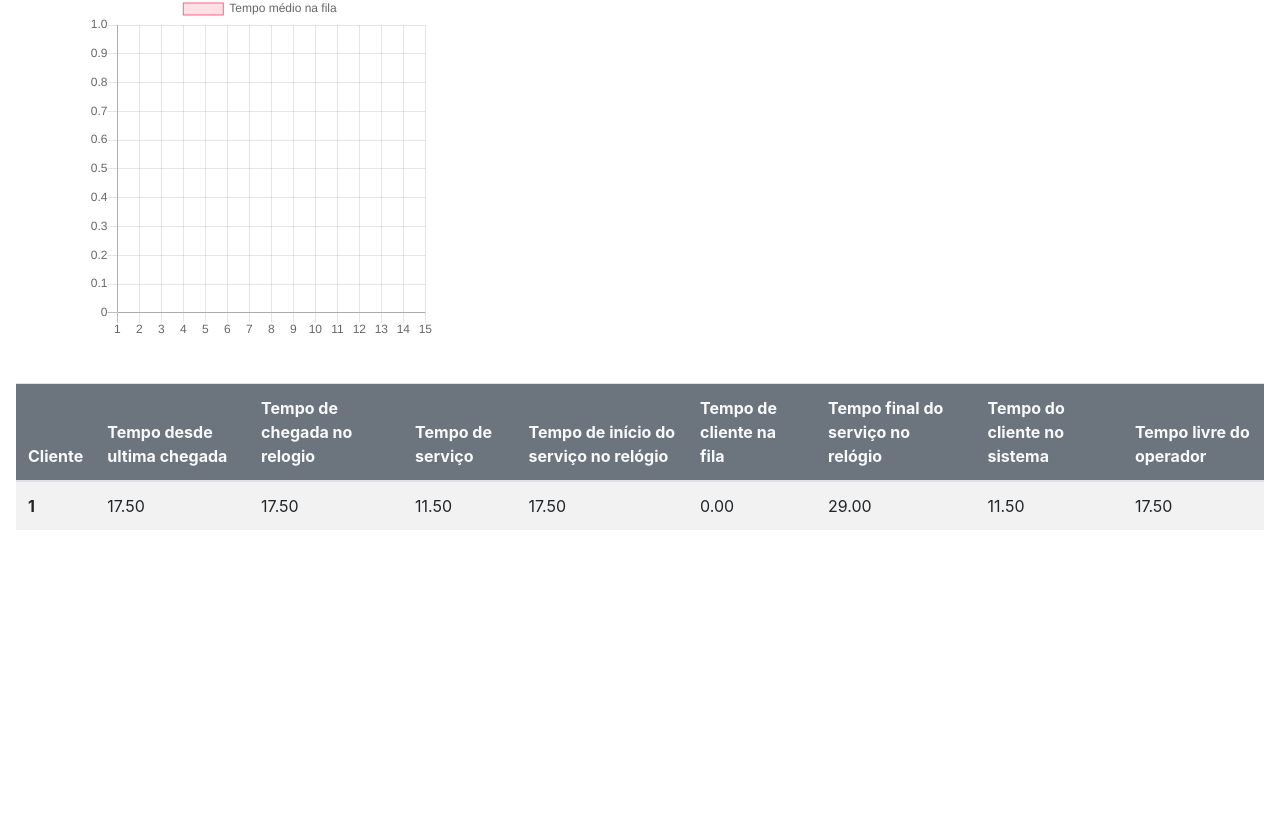
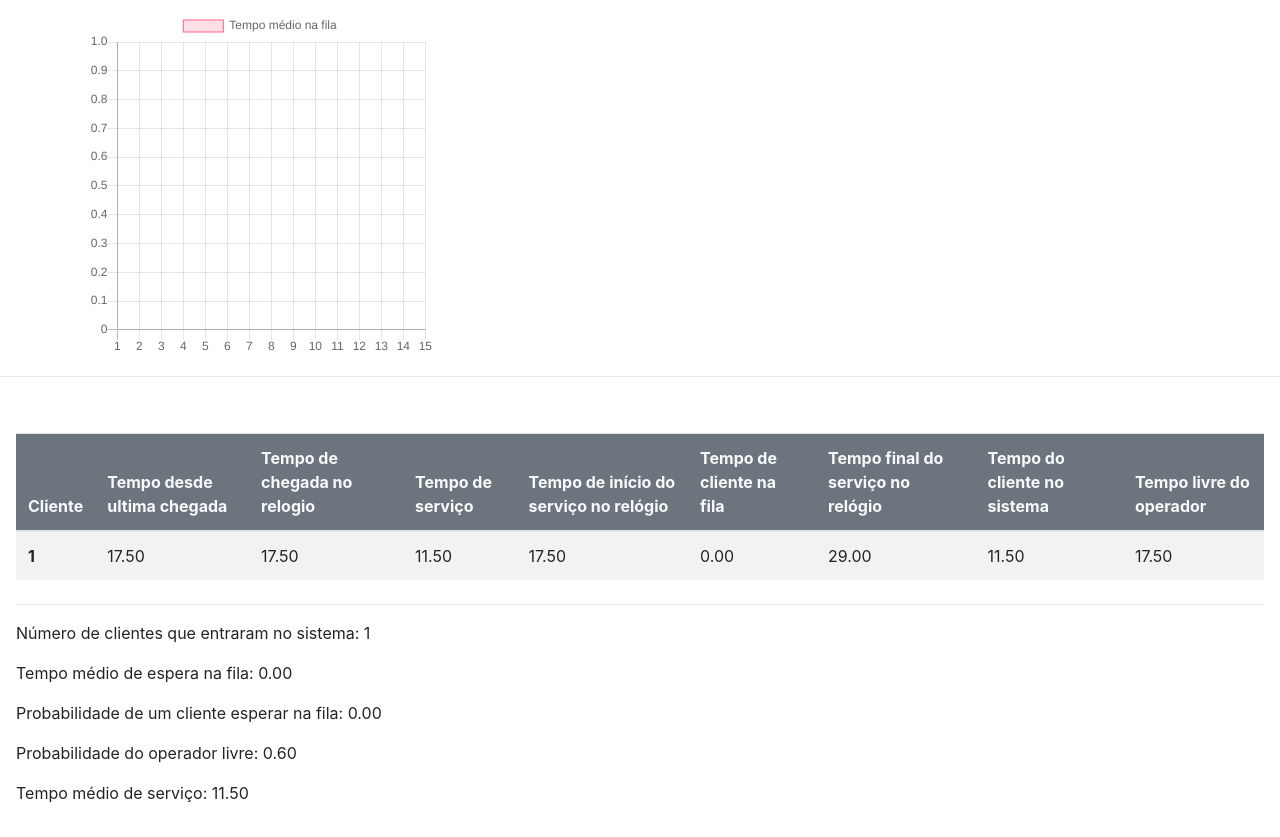
Before and after one commit to Fziliotti/Simulador-MS, a Svelte app: page / in a window 1280 px wide. Shown: the part 263-1100 px from the top of the page. Before the commit the page ends 833 px from the top, so only its background shows below. Built offline with nearby package versions, Linux system fonts and the light colour scheme.

Commit message:
Adicionando informações no rodape

```diff
--- a/src/App.svelte
+++ b/src/App.svelte
@@ -6,7 +6,7 @@
   import {generateRandom} from './services/randomNumbers.js';
 
   // let tempoDoSistema = 0;
-  let clienteCorrente = 1;
+  let numeroDeClientesAcumulados = 1;
   // let numeroDeServicos;
   // let tempoChegadaNoRelogio = 0;
 
@@ -27,21 +27,21 @@
   $: ultimoServico = servicos[servicos.length -1];
 
   $: tempoMedioDeServicos = () => {
-    let numeroTotalDeClientes = clienteCorrente
+    let numeroTotalDeClientes = numeroDeClientesAcumulados
     let listaDeTemposDeServicos = servicos.map( item => item.tempoServico);
     let tempoTotalDeServicos = listaDeTemposDeServicos.reduce((acc, atual) => acc += atual);
     return tempoTotalDeServicos / numeroTotalDeClientes;
   }
 
   $: tempoMedioDeEsperaNaFila = () => {
-    let numeroTotalDeClientes = clienteCorrente
+    let numeroTotalDeClientes = numeroDeClientesAcumulados
     let listaDeTemposDeEspera = servicos.map( item => item.tempoClienteNaFila);
     let tempoDeEsperaTotal = listaDeTemposDeEspera.reduce((acc, atual) => acc += atual);
-    return tempoDeEsperaTotal / clienteCorrente;
+    return tempoDeEsperaTotal / numeroDeClientesAcumulados;
   }
 
   $: probabilidadeDeEspera = () => {
-    let numeroTotalDeClientes = clienteCorrente
+    let numeroTotalDeClientes = numeroDeClientesAcumulados
     let listaDeEsperasPelosClientes= servicos.map(servico => servico.tempoClienteNaFila);
     let numeroDeClientesQueEsperaram = listaDeEsperasPelosClientes.filter( tempo => tempo > 0 && tempo !== undefined).length;
     return numeroDeClientesQueEsperaram / numeroTotalDeClientes;
@@ -56,7 +56,7 @@
 
 
   const gerarNovoServico = () => {
-    const novoCliente = clienteCorrente + 1;
+    const novoCliente = numeroDeClientesAcumulados + 1;
     const novoTempoDesdeUltimaChegada = 7.5; //Essa parte preciso gerar aleatorio mais pra frente
     const novoTempoChegadaNoRelogio = ultimoServico.tempoChegadaNoRelogio + novoTempoDesdeUltimaChegada;
     const novoTempoDeServico = 12.6; // Essa parte depois vai precisar gerar aleatorio tambem
@@ -78,7 +78,7 @@
 			tempoLivreDoOperador: novoTempoLivreDoOperador
     };
 
-    clienteCorrente = clienteCorrente + 1;
+    numeroDeClientesAcumulados = numeroDeClientesAcumulados + 1;
 
     return novoServico;
 
@@ -161,6 +161,8 @@
   <button class="btn btn-large btn-danger" on:click|preventDefault|once={handleStopClick}> Parar</button>
 </form>
 
+<hr>
+
 <div class="container">
   <div class="row">
     <div class="col-md-4">
@@ -177,7 +179,7 @@
   </div>
 </div>
 
-
+<hr>
 <main>
   <table class="table table-striped my-4">
     <thead class="bg-secondary text-light">
@@ -212,4 +214,13 @@
 
     </tbody>
   </table>
+
+<hr>
+<p>Número de clientes que entraram no sistema: {numeroDeClientesAcumulados}</p>
+<p>Tempo médio de espera na fila: { tempoMedioDeEsperaNaFila().toFixed(2)}</p>
+<p>Probabilidade de um cliente esperar na fila: {probabilidadeDeEspera().toFixed(2)}</p>
+<p>Probabilidade do operador livre: {probabilidadeDeOperadorLivre().toFixed(2)}</p>
+<p>Tempo médio de serviço: {tempoMedioDeServicos().toFixed(2)}</p>
+
+
 </main>
```
